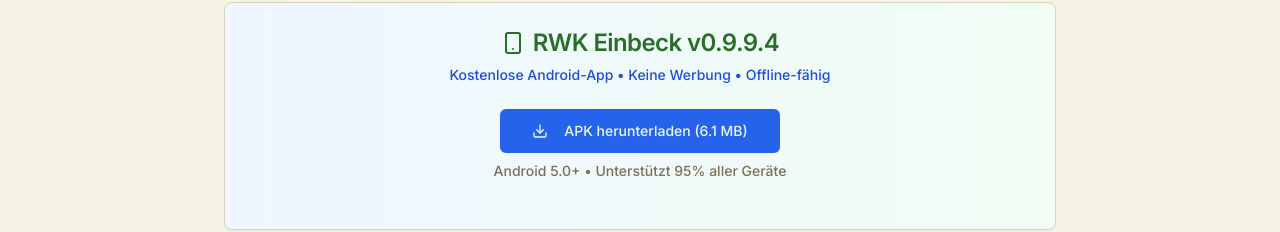
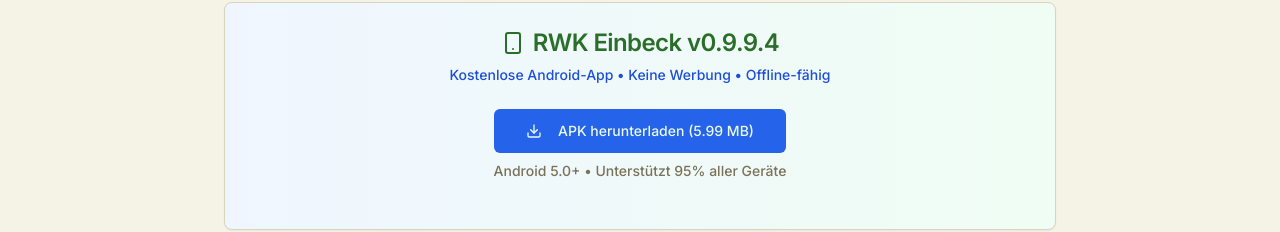
Before and after one commit to Muggy663/rwk-ksv-einbeck, a Next.js app: page /app in a window 1280 px wide. Shown: the part 199-431 px from the top of the page. Built offline with nearby package versions, Linux system fonts and the light colour scheme; no server answers.

Commit message:
fix(app): APK-Download-Link und Dateigröße korrigiert

```diff
--- a/src/app/app/page.tsx
+++ b/src/app/app/page.tsx
@@ -27,9 +27,9 @@ export default function AppPage() {
         <CardContent className="text-center">
           <div className="mb-6">
              <Button size="lg" asChild className="bg-blue-600 hover:bg-blue-700">
-              <a href="/documents/RWK-Einbeck-v0.9.9.4.apk" download>
+              <a href="https://github.com/Muggy663/rwk-einbeck/releases/download/v0.9.9.4/RWK-Einbeck-v0.9.9.4.apk" download>
                  <Download className="h-5 w-5 mr-2" />
-                APK herunterladen (6.1 MB)
+                 APK herunterladen (5.99 MB)
                </a>
              </Button>
              <p className="text-sm text-muted-foreground mt-2">
```
Lines whose indentation alone changed are shown as unchanged.
